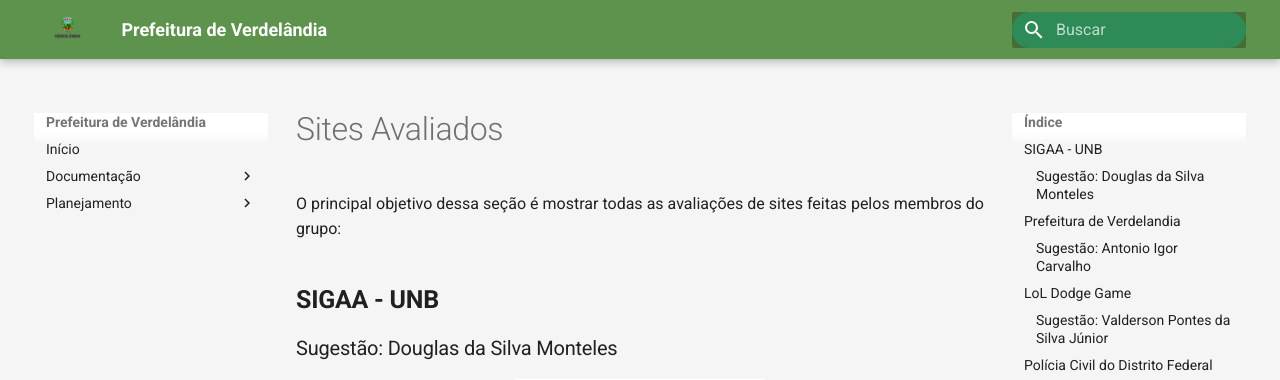
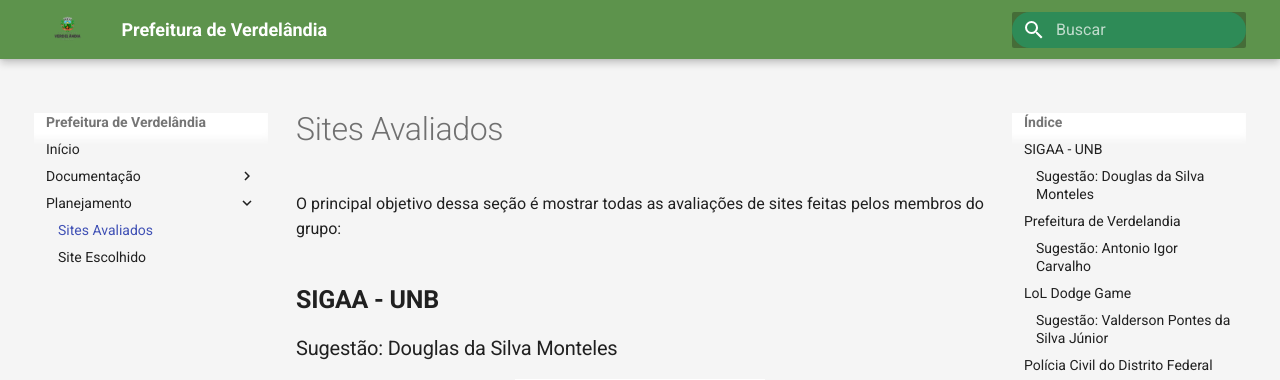
Before and after one commit to valdersonjr/2021.2-Prefeitura-Verdelandia, an MkDocs documentation site: the page built from docs/documentos/SitesAvaliados.md, in a window 1280 px wide. Shown: the top 380 px of the page. Built offline with MkDocs 1.6.1 and Material for MkDocs 9.7.7, drawn with Linux system fonts in a browser that asks for light colours; some of the changed lines change nothing that is shown.

Commit message:
Atualização dos links

```diff
--- a/mkdocs.yml
+++ b/mkdocs.yml
@@ -17,5 +17,5 @@
       - Metodologia: documentos/Metodologia.md
       - Ferramentas: documentos/Ferramentas.md
   - Planejamento:
-      - Sites Avaliados: documentos/sitesAvaliados.md
-      - Site Escolhido: SiteEscolhido.md
+      - Sites Avaliados: documentos/SitesAvaliados.md
+      - Site Escolhido: documentos/SiteEscolhido.md
```
